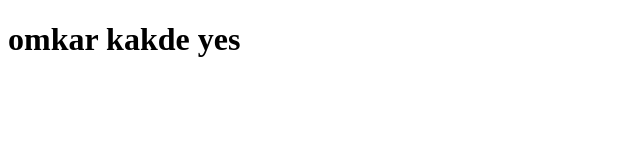
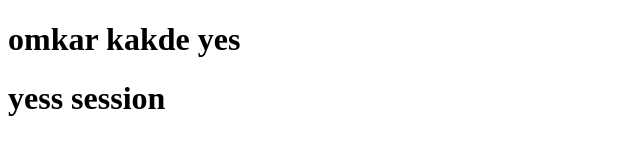
Before and after one commit to omkar-meanacademy/practice, a plain HTML site: page index.html in a window 1280 px wide. Shown: the whole page, without its empty margins (0-640 px from the left). Drawn offline with Linux system fonts and the light colour scheme.

Commit message:
adding t

```diff
--- a/index.html
+++ b/index.html
@@ -8,5 +8,8 @@
 </head>
 <body>
     <h1>omkar kakde yes</h1>
+    <h1>yess session</h1>
+
+
 </body>
 </html>
```
